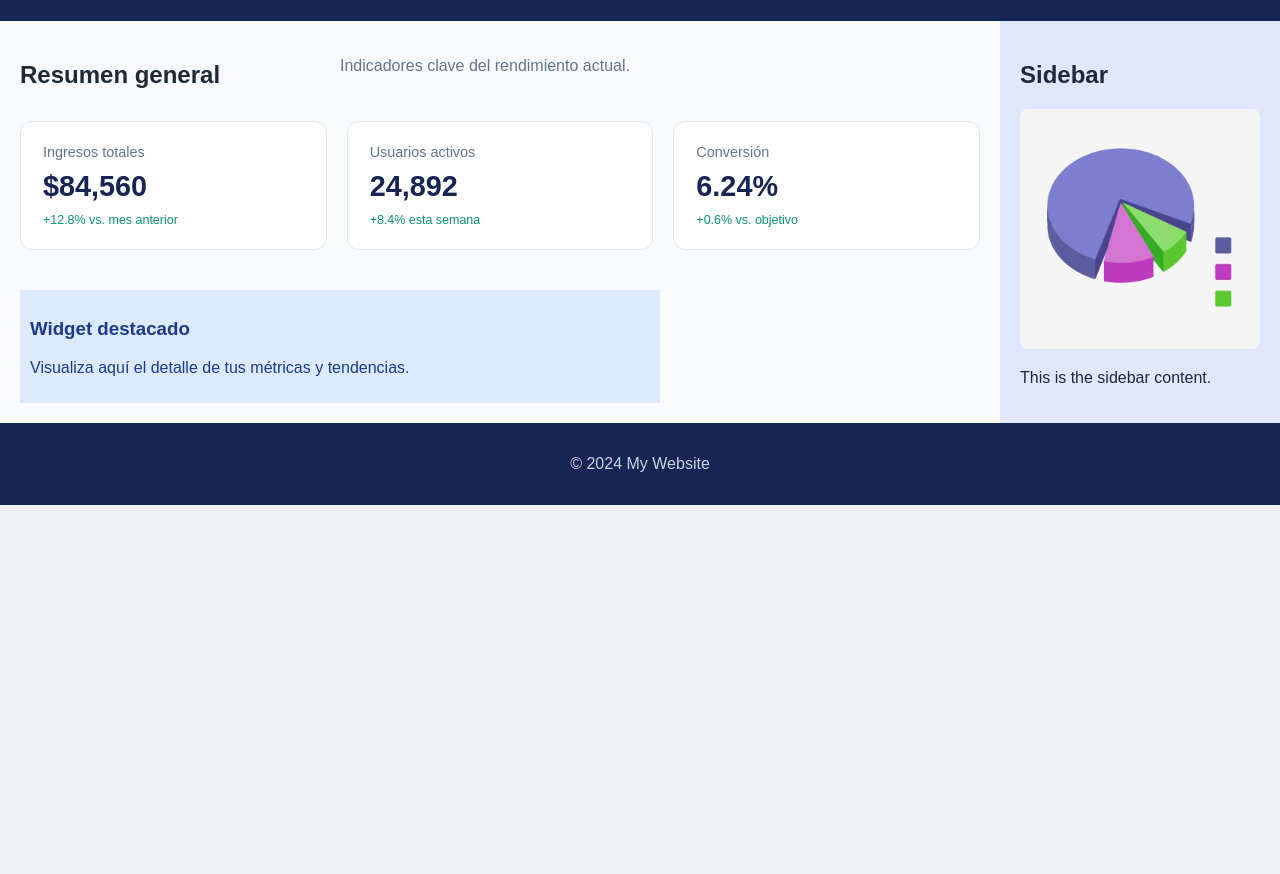
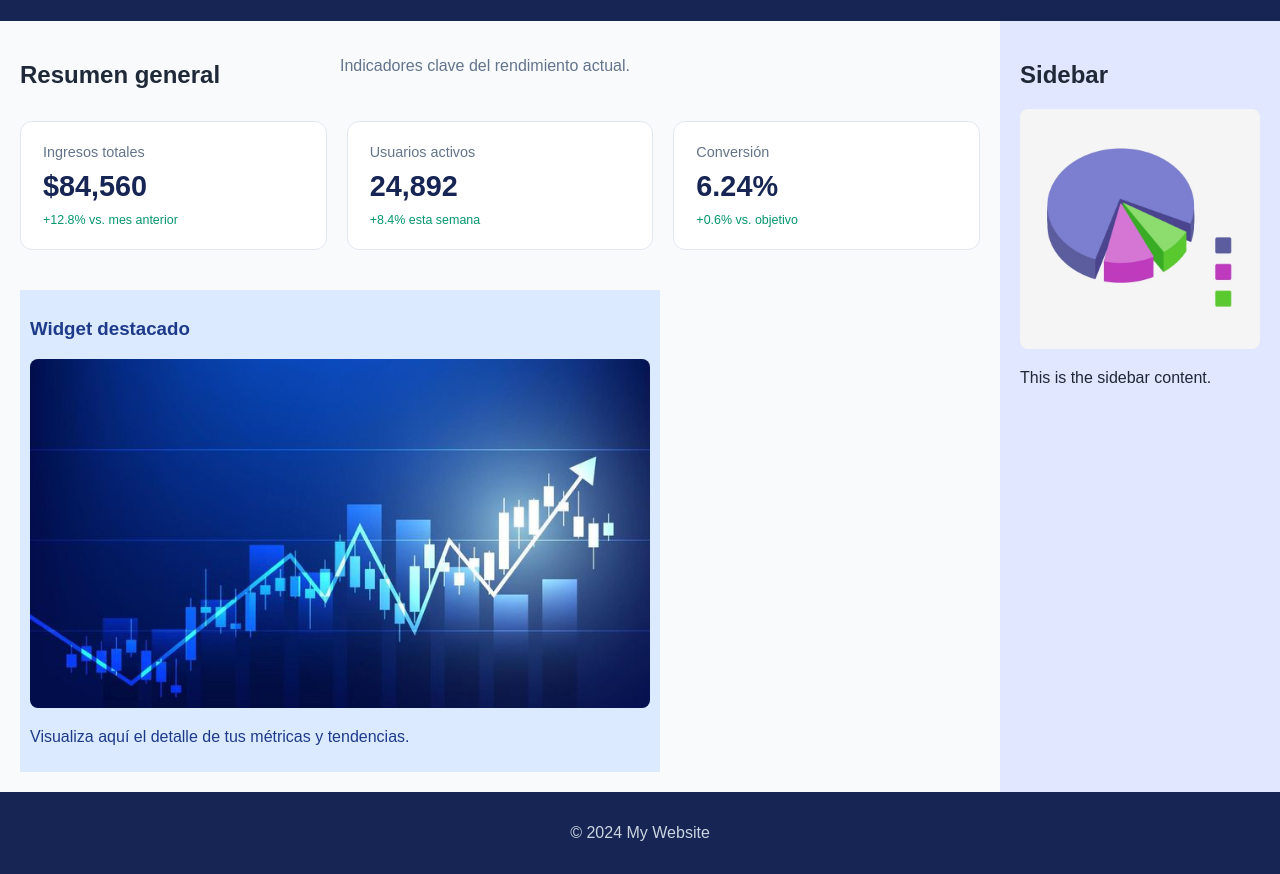
Before and after one commit to Kira6487/PC1-ContrerasEduardo, a plain HTML site: page index.html in a window 1280 px wide. Shown: the part 125-999 px from the top of the page. Before the commit the page ends 800 px from the top, so only its background shows below. Drawn offline with Linux system fonts and the light colour scheme.

Commit message:
Imagen Grafico

```diff
--- a/CSS/style.css
+++ b/CSS/style.css
@@ -83,6 +83,12 @@ main{
     grid-column: span 2;
 }
 
+.widget-image{
+    width: 100%;
+    height: auto;
+    border-radius: 8px;
+}
+
 aside{
     grid-area: aside;
     background-color: #e0e7ff;
--- a/index.html
+++ b/index.html
@@ -26,6 +26,7 @@
         </section>
         <section class="widget">
             <h3>Widget destacado</h3>
+            <img src="images/widget-image.jpg" alt="Imagen del widget" class="widget-image">
             <p>Visualiza aquí el detalle de tus métricas y tendencias.</p>
         </section>
     </main>
```
Also changed, not shown: images/widget-image.jpg (added).
